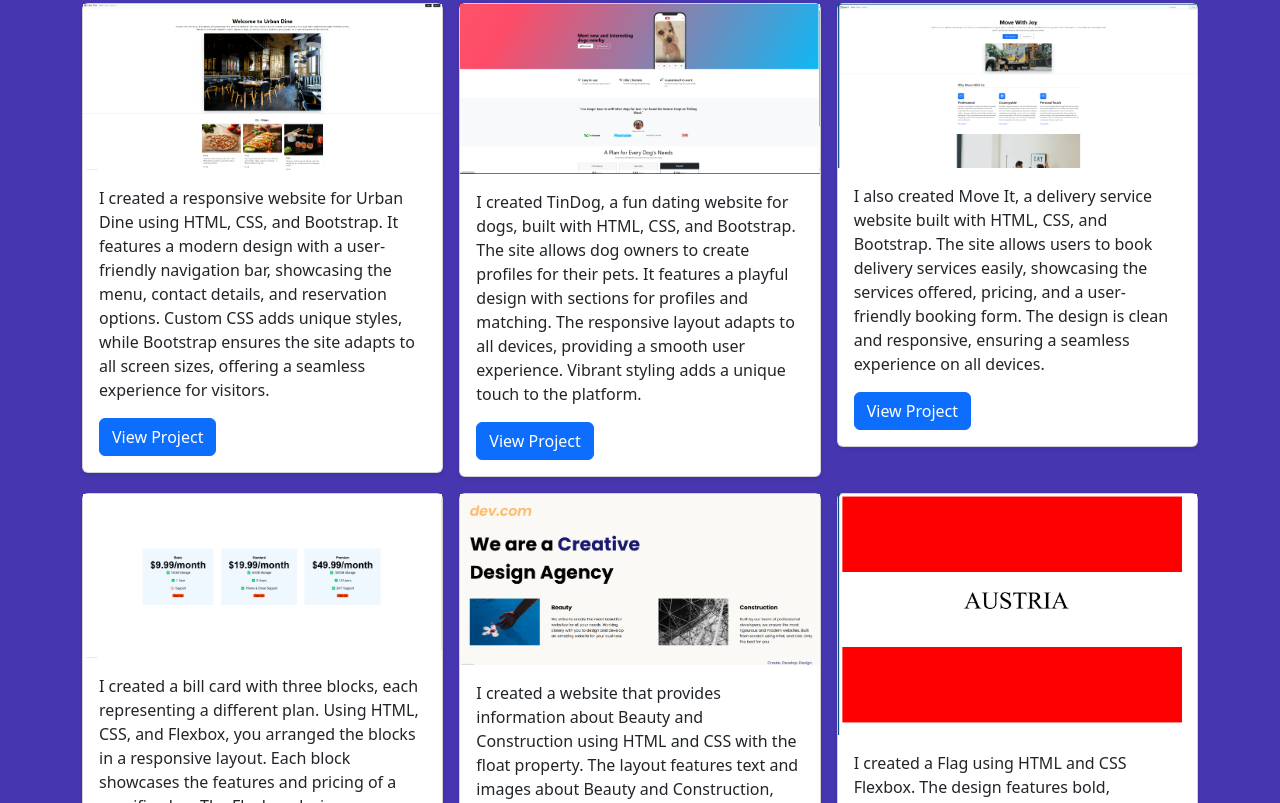
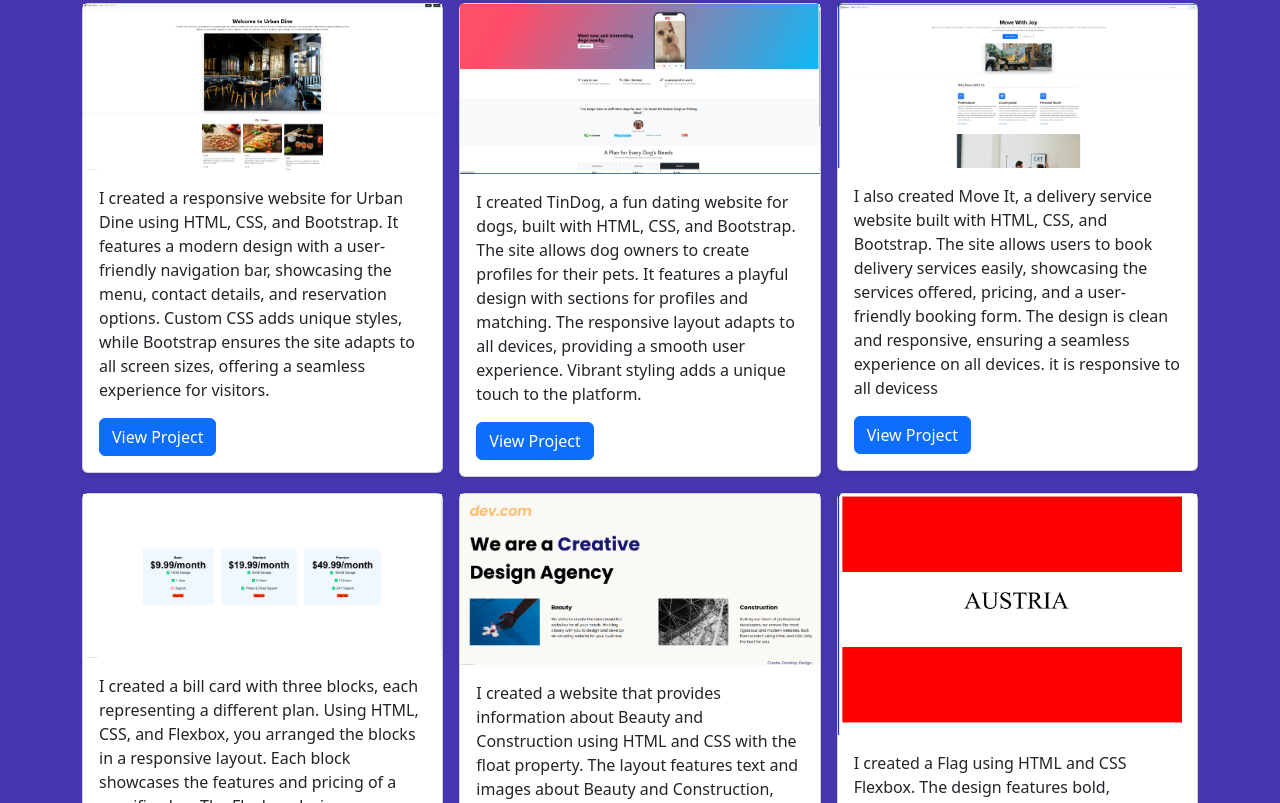
Before and after one commit to krishverma254/Portfolio, a plain HTML site: page index.html in a window 1280 px wide. Shown: the part 1556-2359 px from the top of the page. Drawn offline with nearby package versions, Linux system fonts and the light colour scheme; a web font is replaced by a local one.

Commit message:
Update index.html

```diff
--- a/index.html
+++ b/index.html
@@ -163,7 +163,7 @@
           <div class="card shadow-sm">
             <img src="./Screenshot 2025-01-28 142123.png">
             <div class="card-body">
-              <p class="card-text">I also created Move It, a delivery service website built with HTML, CSS, and Bootstrap. The site allows users to book delivery services easily, showcasing the services offered, pricing, and a user-friendly booking form. The design is clean and responsive, ensuring a seamless experience on all devices. </p>
+              <p class="card-text">I also created Move It, a delivery service website built with HTML, CSS, and Bootstrap. The site allows users to book delivery services easily, showcasing the services offered, pricing, and a user-friendly booking form. The design is clean and responsive, ensuring a seamless experience on all devices.  it is responsive to all devicess</p>
               <div class="d-flex justify-content-between align-items-center">
                 <div class="btn-group">
                     <a href="./11.2 Bootstrap Components/index4.html" class="btn btn-primary">View Project </a>
```
